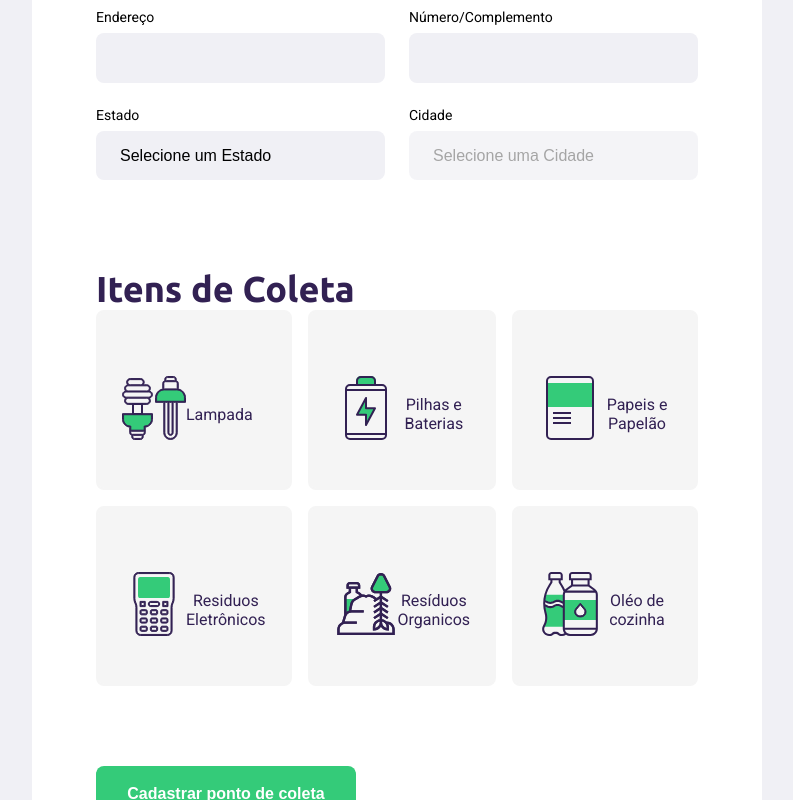
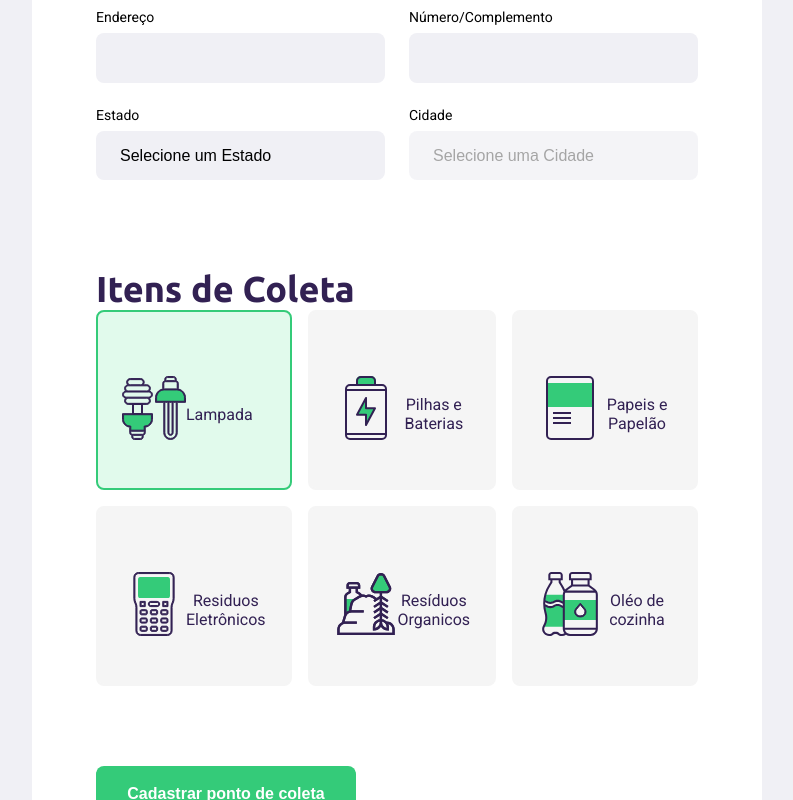
Before and after one commit to GabrielBorges-code/Next_Level_Week_1.0, a plain HTML site: page NLW/create-point.html in a window 1280 px wide. Both pictures are taken after a click on the item "Lampada". Shown: the part 499-1299 px from the top of the page, without its empty margins (243-1036 px from the left). Drawn offline with Linux system fonts and the light colour scheme; no server answers.

Commit message:
arrumando o javascript

```diff
--- a/NLW/Styles/create-point.css
+++ b/NLW/Styles/create-point.css
@@ -136,6 +136,10 @@ form button:hover{
     color: var(--title-color);
 }
 
-items-grid li.selected{
+.items-grid li.selected{
     background: #e1faec;
+    border: 2px solid #34cb79;
 }
+.items-grid li img, .items-grid li span{
+    pointer-events: none;
+}
--- a/NLW/create-point.html
+++ b/NLW/create-point.html
@@ -76,7 +76,7 @@
                 <legend>
                     <h1>Itens de Coleta</h1>
                     <div class="items-grid">
-                        <li data-id="1" class="selected">
+                        <li data-id="1">
                             <img src="/NLW/icones/lampadas.svg" alt="Lampadas"><span>Lampada</span>
                         </li>
                         <li data-id="2">
@@ -95,6 +95,9 @@
                             <img src="/NLW/icones/oleo.svg" alt="Oleo de cozinha"><span>Oléo de cozinha</span>
                         </li>
                     </div>
+
+                    <input type="hidden" name="items">
+
                 </legend>
             </fieldset>
 
--- a/NLW/scripts/create-point.js
+++ b/NLW/scripts/create-point.js
@@ -46,3 +46,46 @@ document
     .querySelector("select[name=uf]")
     //() => função anonima
     .addEventListener("change", getCities)
+
+//Items de coleta
+//Pegar todos os li
+
+const ItemsToCollect = document.querySelectorAll(".items-grid li")
+for (const item of ItemsToCollect){
+    item.addEventListener("click", handleSelectedItem)
+}
+
+const colletedItems =  document.querySelector("input[name=items")
+
+
+let selectedItems = []
+
+function handleSelectedItem(event){
+    const itemL1 = event.target
+
+    // add ou remover uma class
+    itemL1.classList.toggle("selected")
+
+    const itemId = itemL1.dataset.id
+
+    //verificar se tem items selecionados e pegar eles
+    const alreadySelected = selectedItems.findIndex(item => {
+        const itemFound = item == itemId//retorna true ou false
+        return itemFound
+    })
+
+    //se já estiver selecionado retirar da seleção
+    if(alreadySelected >= 0){
+        const filteredItems = selectedItems.filter(item =>{
+            const itemIsDifferent = item != itemId
+            return itemIsDifferent
+        })
+        selectedItems = filteredItems
+    }else{
+        //se não estiver adicionar a seleção
+        //adicionar elemento
+        selectedItems.push(itemId)
+    }
+    //atualizar o campo escondido com items selecionados
+    colletedItems.value = selectedItems
+}
```
